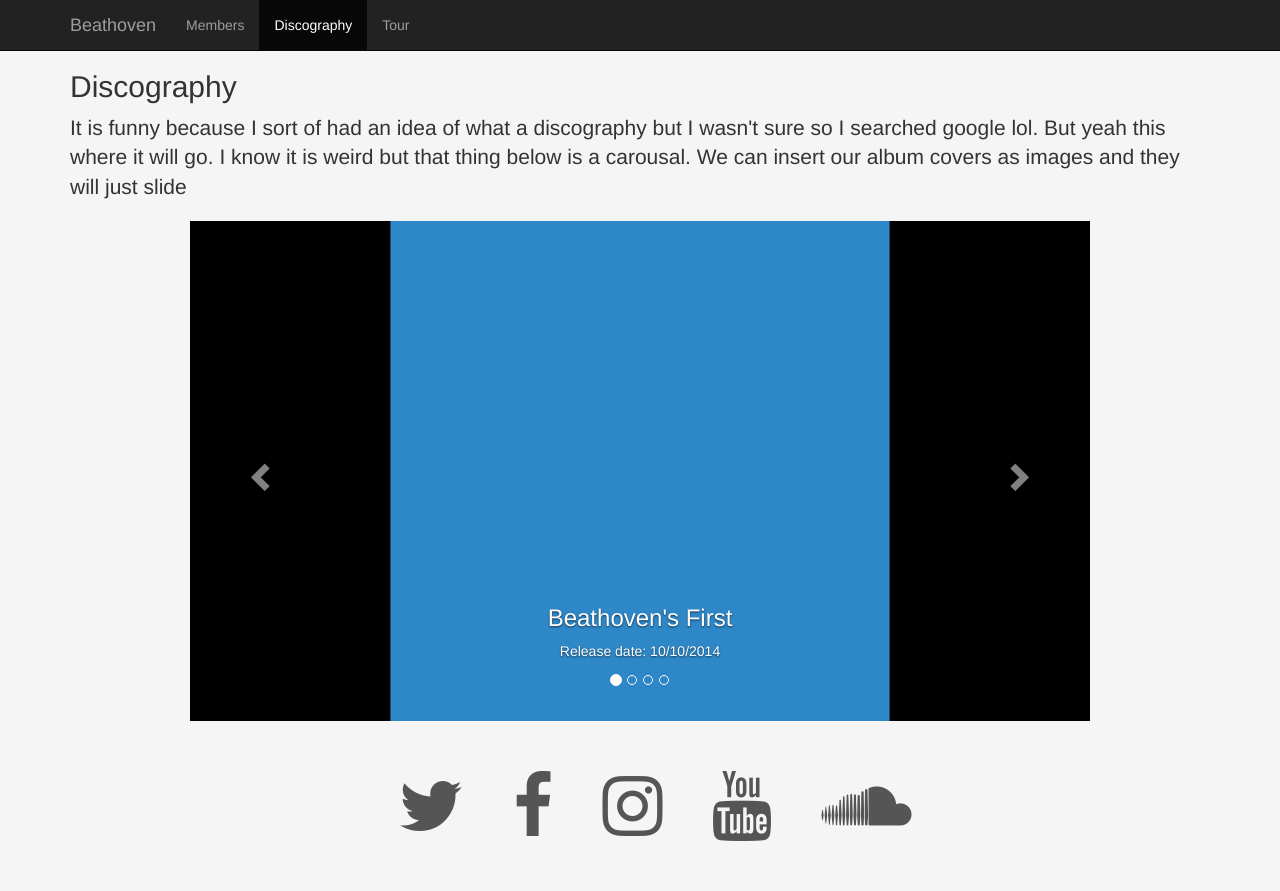
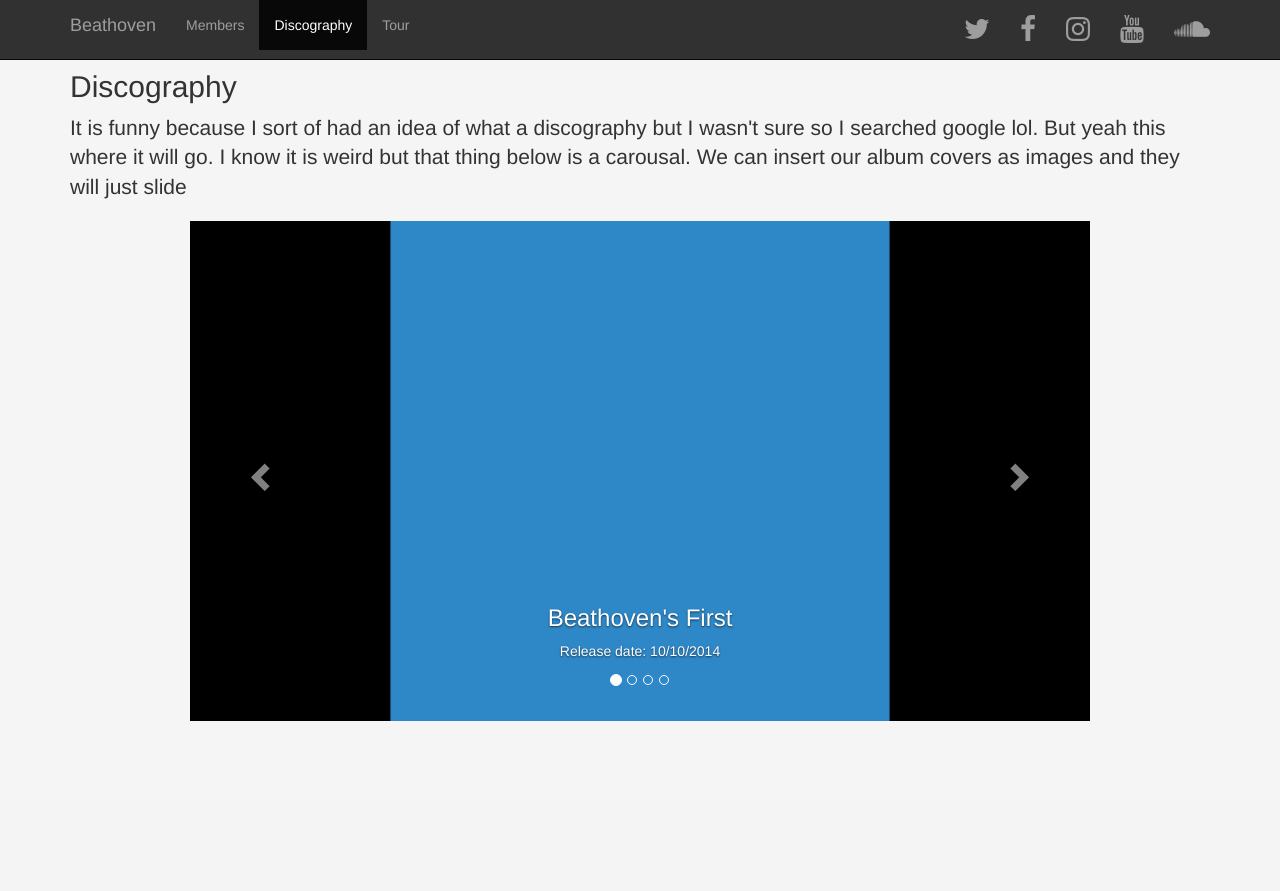
Before and after one commit to jpoehnelt/cs399-band, a Django app: page /discography in a window 1280 px wide. After the commit the page ends 721 px from the top, so only its background shows below. Run offline with Django 3.2, Linux system fonts and the light colour scheme; parts of the project's set-up code (start-up, migrations or seed data) failed here and were passed over; some libraries are stand-ins or nearby versions.

Commit message:
I removed bio, discography, and events from the home page since we already have pages for them, made a new background image and moved the social media links up to the navbar.

```diff
--- a/app/static/css/beathoven.css
+++ b/app/static/css/beathoven.css
@@ -4,12 +4,23 @@ body {
     background-color: #f5f5f5;
 }
 
+.navbar {
+    background: rgb(0, 0, 0); /* Fall-back for browsers that don't
+                                    support rgba */
+    background: rgba(0, 0, 0, .8);
+}
+
+
 .topimage {
     display: block;
     width: 100%;
     text-align: center;
     background-size: cover;
-    background-image: url(http://www.minimit.com/images/picjumbo.com_DSC_3274.jpg);
+    background: url(http://i404.photobucket.com/albums/pp121/dherbsta/Beathovenbackground.jpg) no-repeat center center scroll;
+     -webkit-background-size: cover;
+  -moz-background-size: cover;
+  -o-background-size: cover;
+
 }
 
 .topofpage {
@@ -19,11 +30,13 @@ body {
 
 .topofpage h1 {
     font-size: 130px;
+    color: rgb(0, 0, 0);
 
 }
 
 .topofpage h2 {
     font-size: 77px;
+     color: rgb(0, 0, 0);
 }
 
 .divider {
--- a/app/templates/base.html
+++ b/app/templates/base.html
@@ -24,15 +24,15 @@
   <body>
 
     <!-- Navbar -->
-<nav class="navbar navbar-inverse navbar-fixed-top" role="navigation">
+    <nav class="navbar navbar-inverse navbar-fixed-top " >
         <div class="container">
             <div class="navbar-header">
-            <button type="button" class="navbar-toggle" data-toggle="collapse"
+                <button type="button" class="navbar-toggle collapsed" data-toggle="collapse"
                 data-target="#bs-example-navbar-collapse-1">
                 <span class="sr-only">Toggle navigation</span>
-                <span class="i-bar"></span>
-                <span class="i-bar"></span>
-                <span class="i-bar"></span>
+                <span class="icon-bar"></span>
+                <span class="icon-bar"></span>
+                <span class="icon-bar"></span>
             </button>
             <a class="navbar-brand" href="/">Beathoven</a>
         </div>
@@ -51,8 +51,29 @@
                     <a href="{% url 'tour' %}">Tour</a>
                 </li>
             </ul>
+        <!--     </div>
+
+<div class="collapse navbar-collapse" id="bs-example-navbar-collapse-1"> -->
+            <ul class="nav navbar-nav navbar-right ">
+              <li>  <a href="">
+                <i class="fa fa-twitter fa-2x"></i>
+            </a>  </li>
+            <li> <a href="">
+                <i class="fa fa-facebook fa-2x"></i>
+            </a></li>
+            <li> <a href="">
+                <i class="fa fa-instagram fa-2x"></i>
+            </a></li>
+            <li><a href="">
+                <i class="fa fa-youtube fa-2x"></i>
+            </a></li>
+            <li> <a href="">
+                <i class="fa fa-soundcloud fa-2x"></i>
+            </a></li>
+        </ul>
         </div>
 
+ </div>
 </div>
 
 </nav>
@@ -65,32 +86,7 @@
 <!-- End Template Content -->
 
 
-<!-- Footer -->
-<footer>
-    <div class="container">
-        <div id="social-icons">
-            <a href="">
-                <i class="fa fa-twitter fa-5x"></i>
-            </a>
-            <a href="">
-                <i class="fa fa-facebook fa-5x"></i>
-            </a>
-            <a href="">
-                <i class="fa fa-instagram fa-5x"></i>
-            </a>
-            <a href="">
-                <i class="fa fa-youtube fa-5x"></i>
-            </a>
-            <a href="">
-                <i class="fa fa-soundcloud fa-5x"></i>
-            </a>
-        </div>
-        <div class="row">
 
-        </div>
-    </div>
-</footer>
-<!-- End Footer -->
 
 <!-- Scripts -->
 <!-- jQuery (necessary for Bootstrap's JavaScript plugins) -->
--- a/app/templates/home.html
+++ b/app/templates/home.html
@@ -2,7 +2,7 @@
 
 {% block title %} Home{% endblock %}
 {% block content %}
-    <div class="container" id="home">
+
 
         <!-- Top of the page -->
         <div class="topimage">
@@ -12,6 +12,7 @@
                 <h2>It's like a mix between classical and hiphop</h2>
             </div>
         </div>
+          <div class="container" id="home">
 
         <!--Other Section -->
         <hr class="divider">
--- a/app/templates/tour.html
+++ b/app/templates/tour.html
@@ -6,9 +6,6 @@
     <div class="container" id="event">
 
         <h2>Upcoming Tour Events!</h2>
-
-        <p class="lead">Eh this could just be normal text and have a heading for the place and
-            smaller heading for the date and so on.</p>
 
         <div>
             {% for event in events %}
```
Lines whose indentation alone changed are shown as unchanged.
